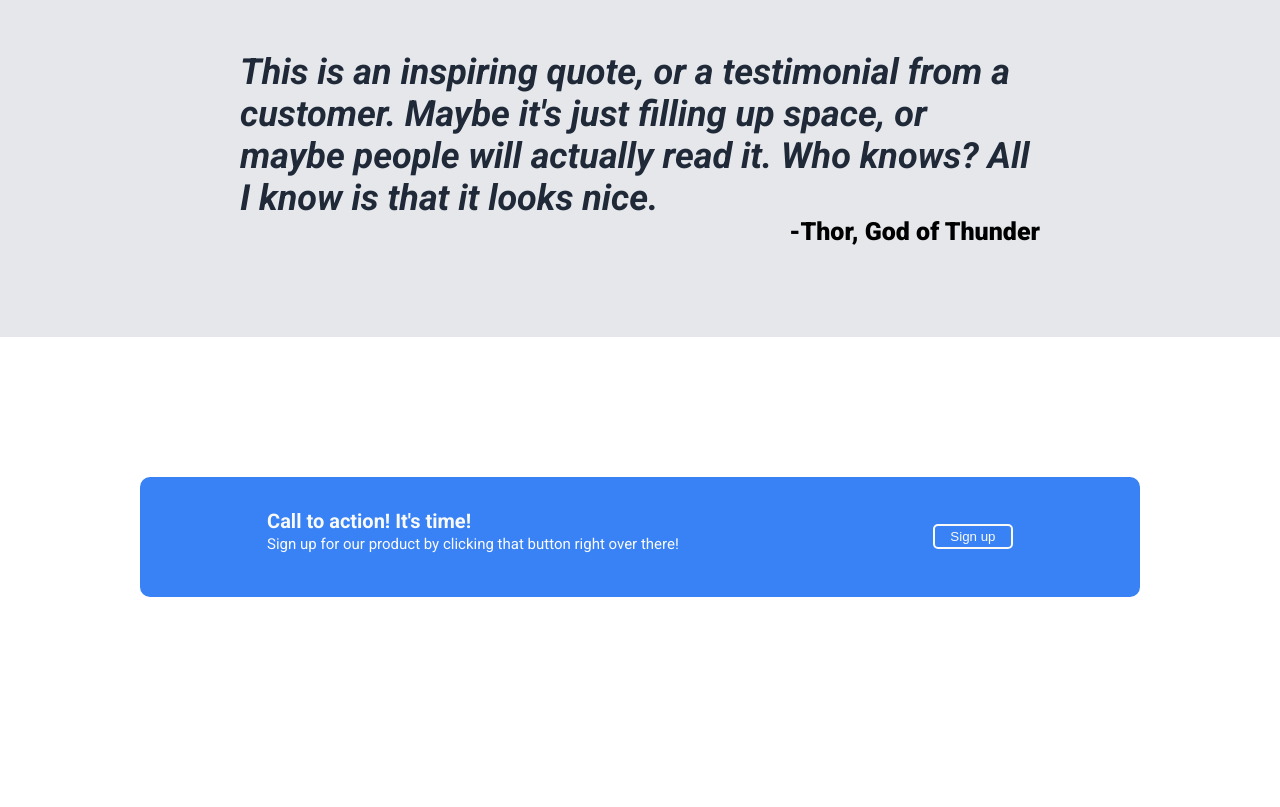
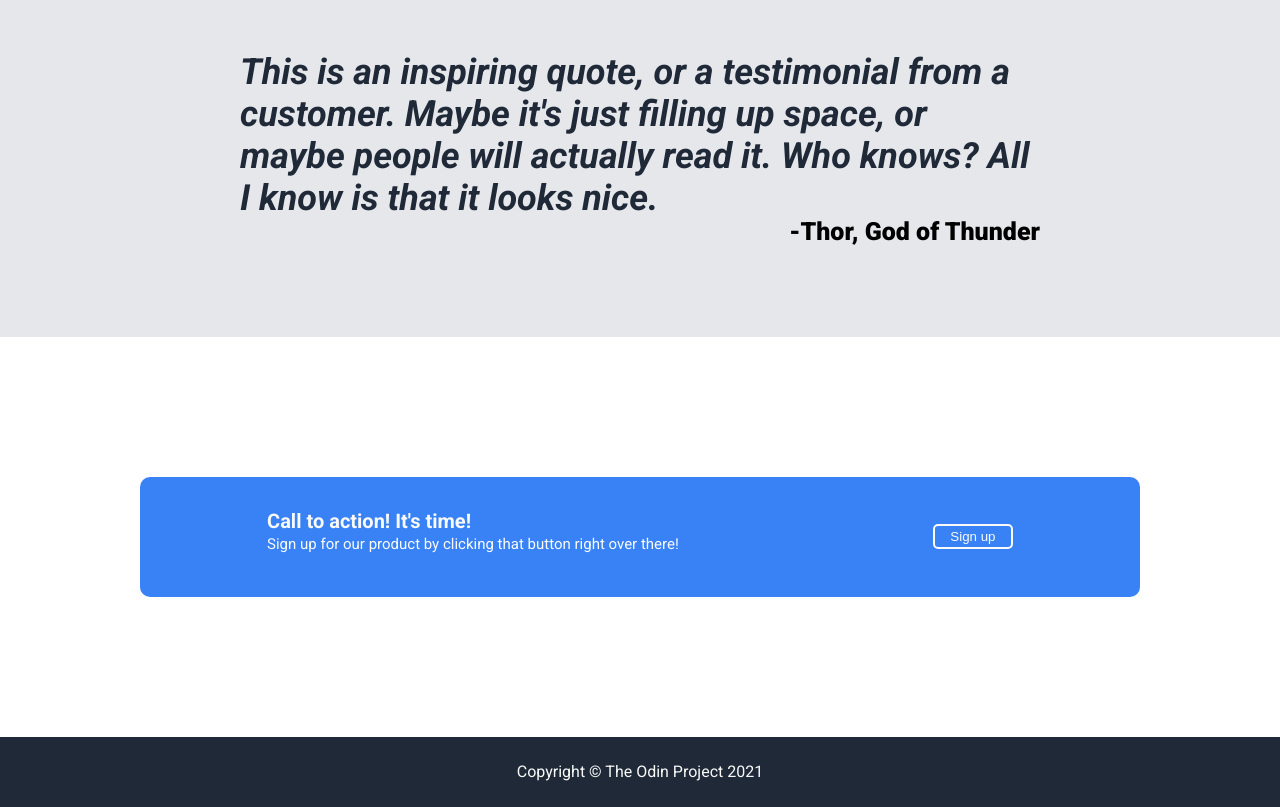
Before and after one commit to CalebTelfer/landingPageProject, a plain HTML site: page index.html in a window 1280 px wide. Shown: the part 1275-2082 px from the top of the page. Before the commit the page ends 2012 px from the top, so only its background shows below. Drawn offline with Linux system fonts and the light colour scheme.

Commit message:
footer finished

```diff
--- a/index.html
+++ b/index.html
@@ -82,5 +82,9 @@
                 <button type ="button" class="p4-button">Sign up</button>
             </div>
         </div>
+
+        <div class="footer">
+            <p class="copyright-text">Copyright © The Odin Project 2021</p>
+        </div>
     </body>
 </html>
--- a/styles.css
+++ b/styles.css
@@ -166,3 +166,14 @@
     margin: auto;
     margin-top: -1px;
 }
+
+.footer {
+    background-color: #1f2937;
+    height: 70px;
+    display: flex;
+}
+
+.copyright-text {
+    margin: auto;
+    color: #F9FAF8;
+}
```
